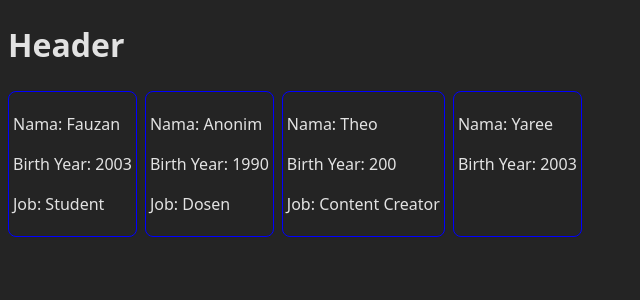
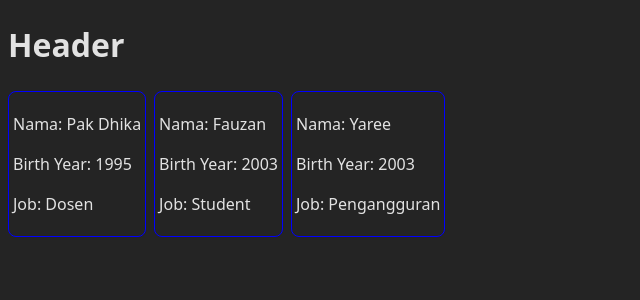
Before and after one commit to fauzanashshidiq/react-basics, a React (Vite) app: page / in a window 1280 px wide. Shown: the top 300 px of the page, without its empty margins (0-640 px from the left). Built offline with nearby package versions, Linux system fonts and the light colour scheme.

Commit message:
feat: array map for profile card

```diff
--- a/src/App.tsx
+++ b/src/App.tsx
@@ -1,15 +1,49 @@
 import Header from "./components/Header";
 import ProfileCard from "./components/ProfileCard";
+
+type Teacher = {
+  name: string;
+  job: string;
+  year: number;
+  id: number;
+};
+
+const teachers: Teacher[] = [
+  {
+    job: "Dosen",
+    name: "Pak Dhika",
+    year: 1995,
+    id: 1,
+  },
+  {
+    name: "Fauzan",
+    job: "Student",
+    year: 2003,
+    id: 2,
+  },
+  {
+    name: "Yaree",
+    job: "Pengangguran",
+    year: 2003,
+    id: 3,
+  },
+];
 
 function App() {
   return (
     <>
       <Header />
       <div style={{ gap: "8px", display: "flex", flexDirection: "row" }}>
-        <ProfileCard name="Fauzan" job="Student" year={2003} />
-        <ProfileCard job="Dosen" year={1990} />
-        <ProfileCard name="Theo" job="Content Creator" year={200} />
-        <ProfileCard name="Yaree" year={2003} />
+        {teachers.map((teachers) => {
+          return (
+            <ProfileCard
+              name={teachers.name}
+              year={teachers.year}
+              job={teachers.job}
+              key={teachers.id}
+            />
+          );
+        })}
       </div>
     </>
   );
```
